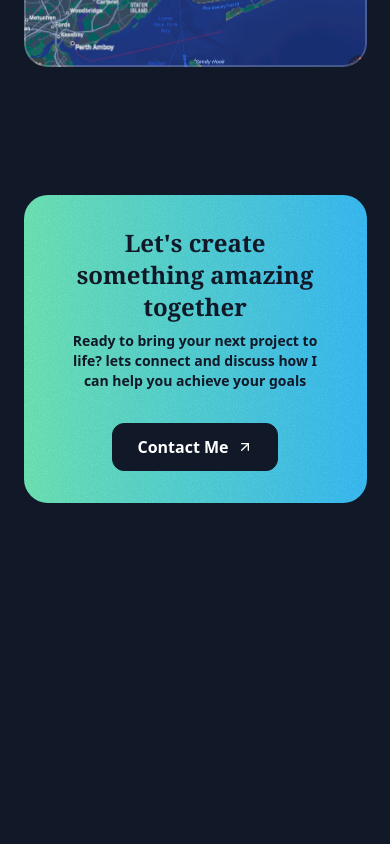
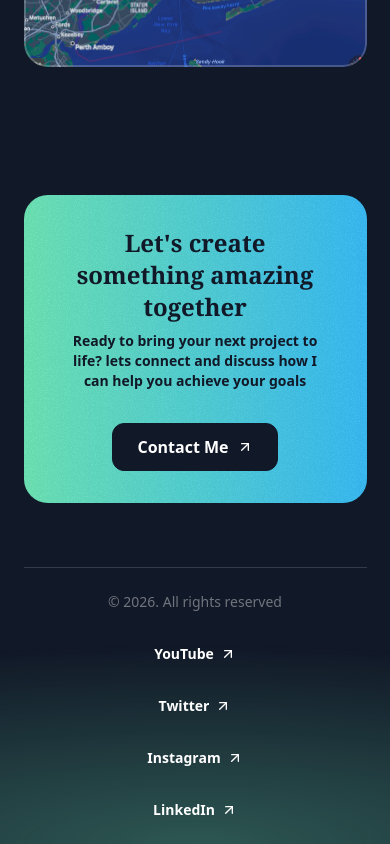
Before and after one commit to bukardev/BukarDev-portfolio, a Next.js app: page / in a window 390 px wide. Shown: the part 4527-5371 px from the top of the page. Before the commit the page ends 5094 px from the top, so only its background shows below. Built offline with nearby package versions, Linux system fonts and the light colour scheme; a web font is replaced by a local one.

Commit message:
Add footer for mobile

```diff
--- a/src/app/page.tsx
+++ b/src/app/page.tsx
@@ -5,6 +5,7 @@
 import { TestimonialsSection } from "@/sections/Testimonials";
 import { AboutSection } from "@/sections/About";
 import { ContactSection } from "@/sections/Contact";
+import { Footer } from "@/sections/Footer";
 
 export default function Home() {
   return (
@@ -16,6 +17,7 @@
       <TestimonialsSection />
       <AboutSection />
       <ContactSection />
+      <Footer />
     </div>
   );
 }
--- a/src/sections/Footer.tsx
+++ b/src/sections/Footer.tsx
@@ -1,3 +1,45 @@
+import ArrowUpIcon from "@/assets/icons/arrow-up-right.svg";
+
+const footerLinks = [
+  {
+    title: "YouTube",
+    href: "#",
+  },
+  {
+    title: "Twitter",
+    href: "#",
+  },
+  {
+    title: "Instagram",
+    href: "#",
+  },
+  {
+    title: "LinkedIn",
+    href: "#",
+  },
+];
+
 export const Footer = () => {
-  return <div>Footer Section</div>;
+  return (
+    <footer className="relative -z-10 overflow-x-clip">
+      <div className="absolute h-[400px] w-[1600px] bottom-0 left-1/2 -translate-x-1/2 bg-emerald-300/30 [mask-image:radial-gradient(50%_50%_at_bottom_center,black,transparent)] -z-10"></div>
+      <div className="container">
+        <div className="border-t border-white/15 py-6 text-sm flex flex-col items-center gap-8">
+          <div className="text-white/40">&copy; 2026. All rights reserved</div>
+          <nav className="flex flex-col gap-8 items-center">
+            {footerLinks.map((link) => (
+              <a
+                href={link.href}
+                key={link.title}
+                className="inline-flex items-center gap-1.5"
+              >
+                <span className="font-semibold">{link.title}</span>
+                <ArrowUpIcon className="size-4" />
+              </a>
+            ))}
+          </nav>
+        </div>
+      </div>
+    </footer>
+  );
 };
```
